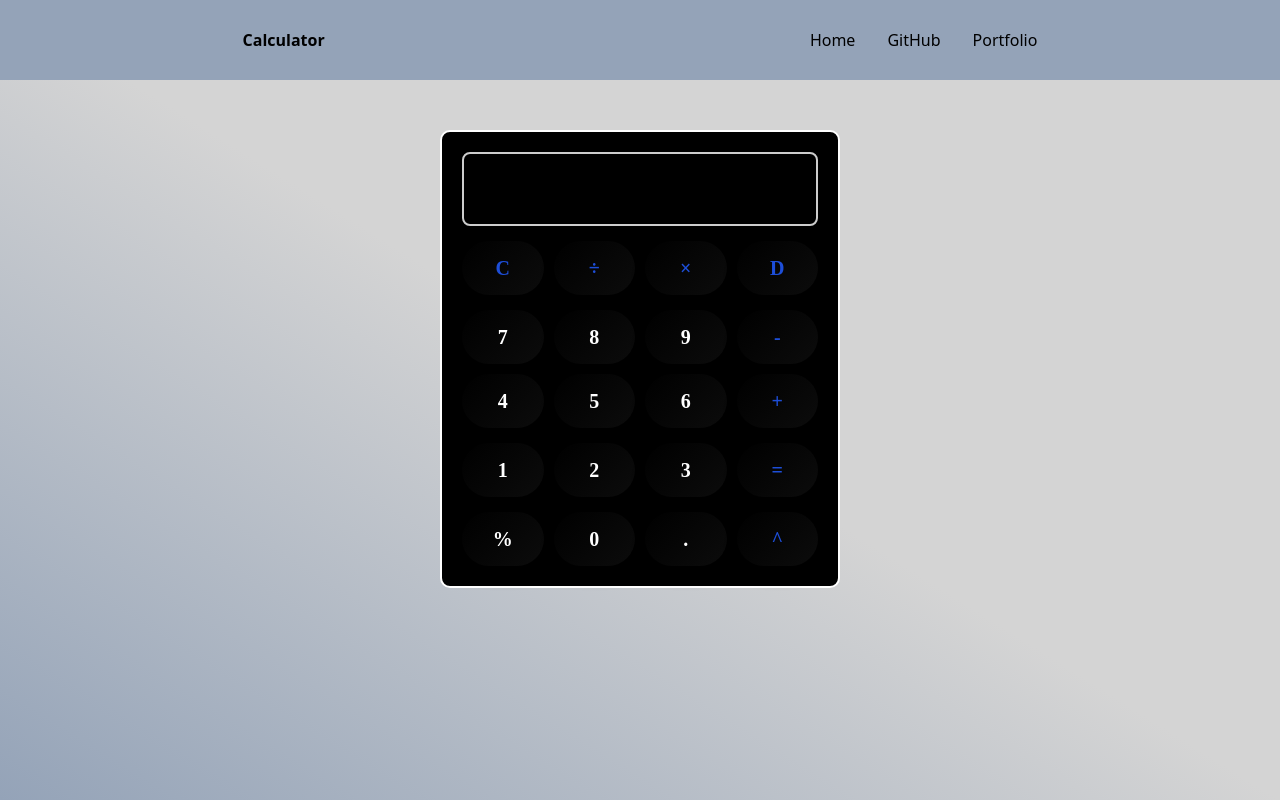
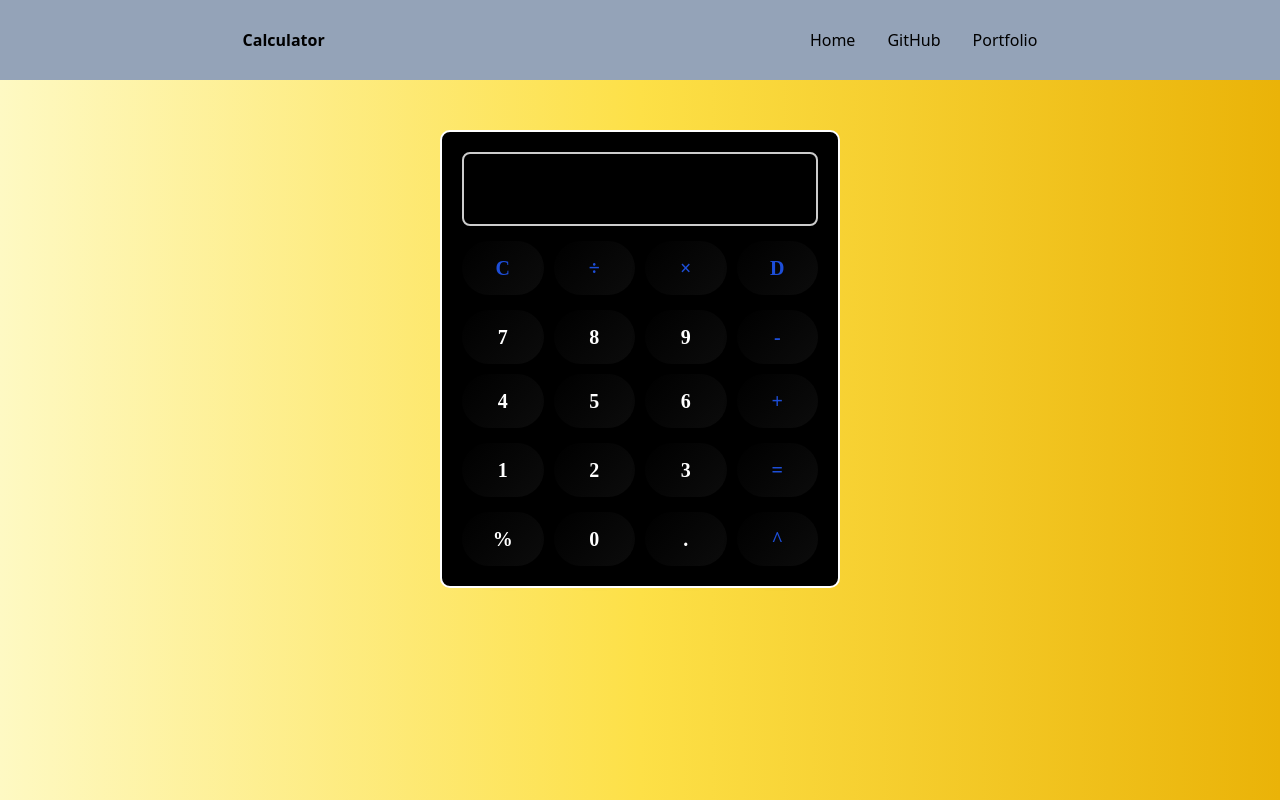
Before and after one commit to iamahmadsaboor/Calculator, a website: page index.html in a window 1280 px wide. Drawn offline with nearby package versions, Linux system fonts and the light colour scheme; a web font is replaced by a local one.

Commit message:
Updated Background Of Calculator

```diff
--- a/index.html
+++ b/index.html
@@ -61,7 +61,7 @@
   </style>
 
   <body
-    class="bg-gradient-to-tr from-slate-400 via-neutral-300 to-neutral-300 h-[100vh]"
+    class="bg-gradient-to-r from-yellow-100 via-yellow-300 to-yellow-500 h-[100vh]"
   >
     <nav
       class="flex justify-around bg-slate-400 h-[10vh] items-center flex-col md:flex-row"
```
